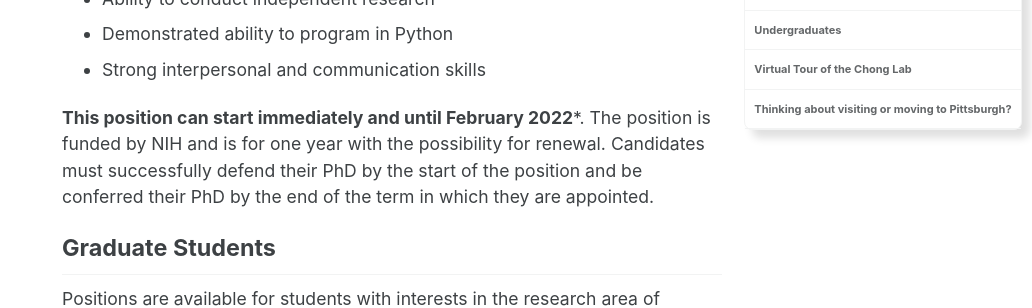
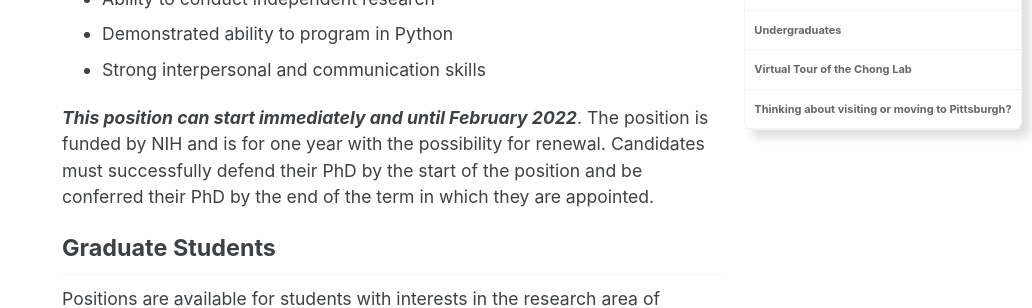
Before and after one commit to darianyang/mm-github-pages-test, a Jekyll site: the page built from _pages/join_us.md, in a window 1280 px wide and 900 px high, scrolled down 1603 px. Shown: the part 153-461 px from the top of the window, without its empty margins (248-1280 px from the left). Built offline with Jekyll 4.4.1, drawn with Linux system fonts in a browser that asks for light colours; cached includes are drawn as plain includes.

```diff
--- a/_pages/join_us.md
+++ b/_pages/join_us.md
@@ -40,7 +40,7 @@ Qualifications:
 * Demonstrated ability to program in Python
 * Strong interpersonal and communication skills
 
-**This position can start immediately and until February 2022***. The position is funded by NIH and is for one year with the possibility for renewal. Candidates must successfully defend their PhD by the start of the position and be conferred their PhD by the end of the term in which they are appointed.
+***This position can start immediately and until February 2022***. The position is funded by NIH and is for one year with the possibility for renewal. Candidates must successfully defend their PhD by the start of the position and be conferred their PhD by the end of the term in which they are appointed.
 
 ## Graduate Students
 Positions are available for students with interests in the research area of computational biophysics. To be considered for a position, please apply to one of the following graduate programs at the University of Pittsburgh:
```
